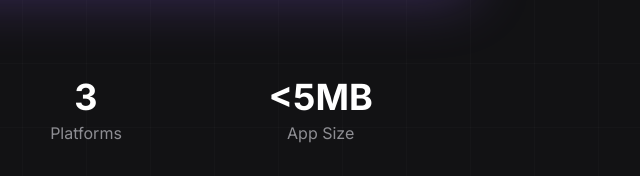
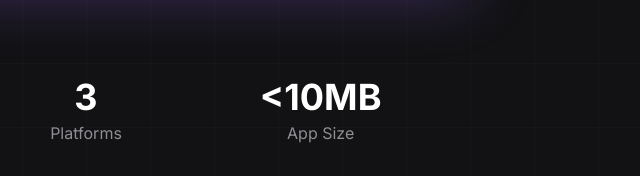
Before and after one commit to hendurhance/pandia, an Astro site in the folder website/: page / in a window 1280 px wide. Shown: the part 1153-1329 px from the top of the page, 554-1194 px from the left. Built offline with nearby package versions, Linux system fonts and the light colour scheme; Astro itself is replaced by a stand-in of ours.

Commit message:
changes: app size average

```diff
--- a/website/src/components/Hero.astro
+++ b/website/src/components/Hero.astro
@@ -103,7 +103,7 @@ import MiniGraphVisualizer from './MiniGraphVisualizer.astro';
         <div class="text-brand-gray mt-1">Platforms</div>
       </div>
       <div class="text-center">
-        <div class="text-3xl md:text-4xl font-bold text-white">&lt;5MB</div>
+        <div class="text-3xl md:text-4xl font-bold text-white">&lt;10MB</div>
         <div class="text-brand-gray mt-1">App Size</div>
       </div>
     </div>
```
